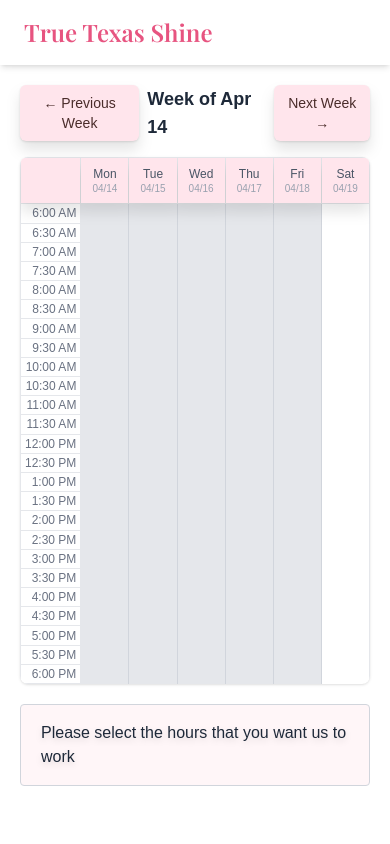
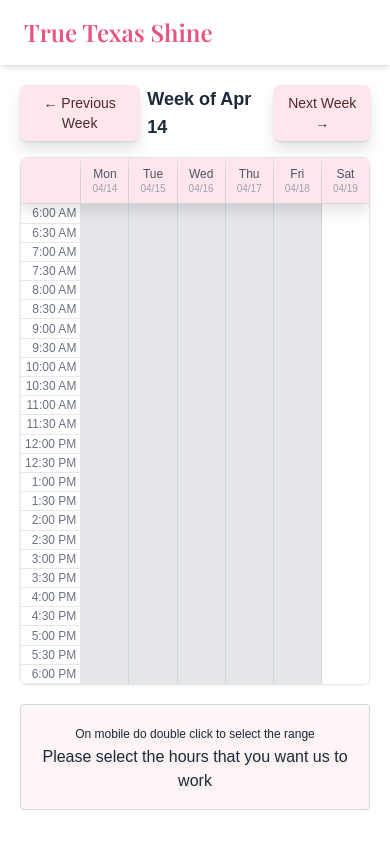
Before and after one commit to ElGuitarrero/TrueTexasShine, a Next.js app: page /calendar in a window 390 px wide. Shown: the top 844 px of the page. Built offline with nearby package versions, Linux system fonts and the light colour scheme; no server answers; the database is empty; a web font is replaced by a local one.

Commit message:
mobile messages

```diff
--- a/src/components/Calendar.tsx
+++ b/src/components/Calendar.tsx
@@ -294,7 +294,7 @@
 								</button>
 							</div>
 						</>
-					) : (<p>Please select the hours that you want us to work</p>)}
+					) : (<p className="text-center"><span className="md:hidden text-xs">On mobile do double click to select the range<br /></span>Please select the hours that you want us to work  </p>)}
 				</div>
 			</div>
 		</div>
```
